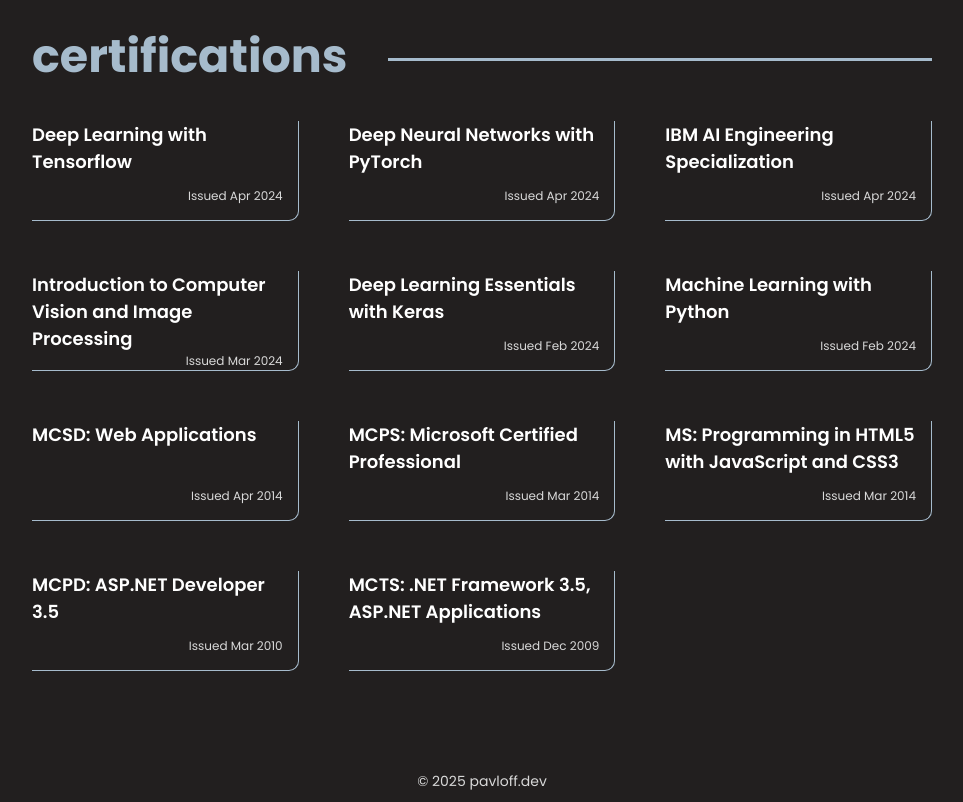
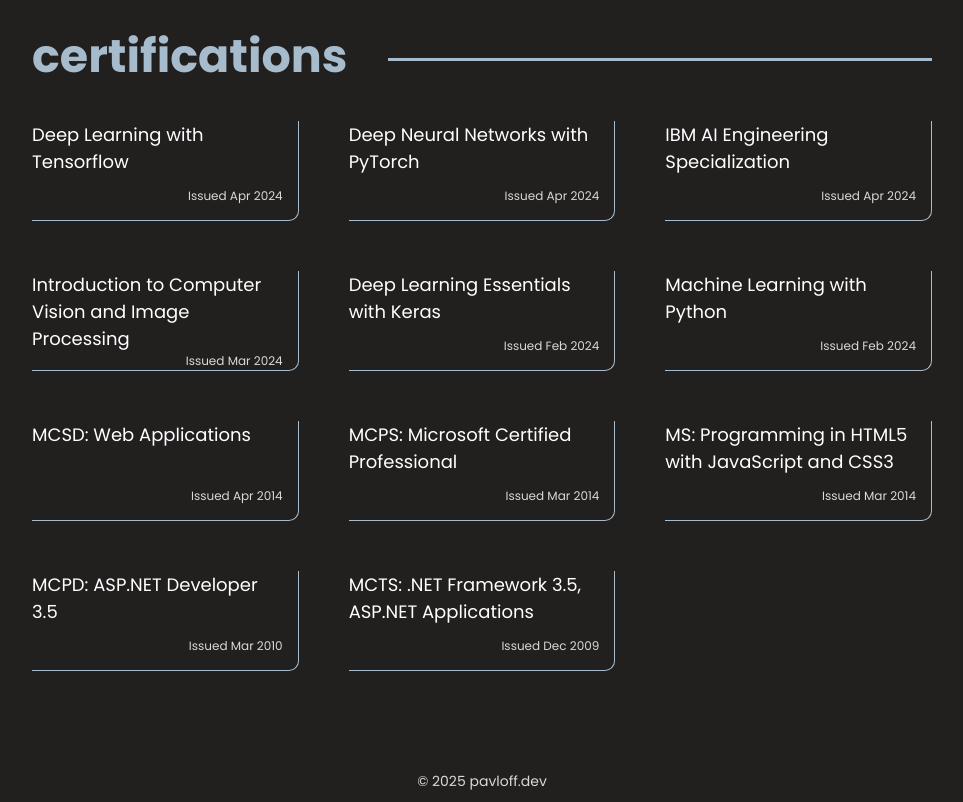
Before and after one commit to avgust13/pavloff-dev, a Next.js app: page / in a window 1280 px wide. Shown: the part 3500-4302 px from the top of the page, without its empty margins (158-1121 px from the left). Built offline with nearby package versions, Linux system fonts and the light colour scheme.

Commit message:
fix: update import type for FC and adjust font weight in NameStyled for consistency

```diff
--- a/components/sections/certification/certificateblock.tsx
+++ b/components/sections/certification/certificateblock.tsx
@@ -1,4 +1,4 @@
-import { FC } from "react";
+import type { FC } from "react";
 import styled from "styled-components";
 
 const CertificateBlockStyled = styled.div`
@@ -14,7 +14,7 @@
 
 const NameStyled = styled.h3`
   font-size: 18px;
-  font-weight: 600;
+  font-weight: 400;
   margin: 0;
 `;
 
```
